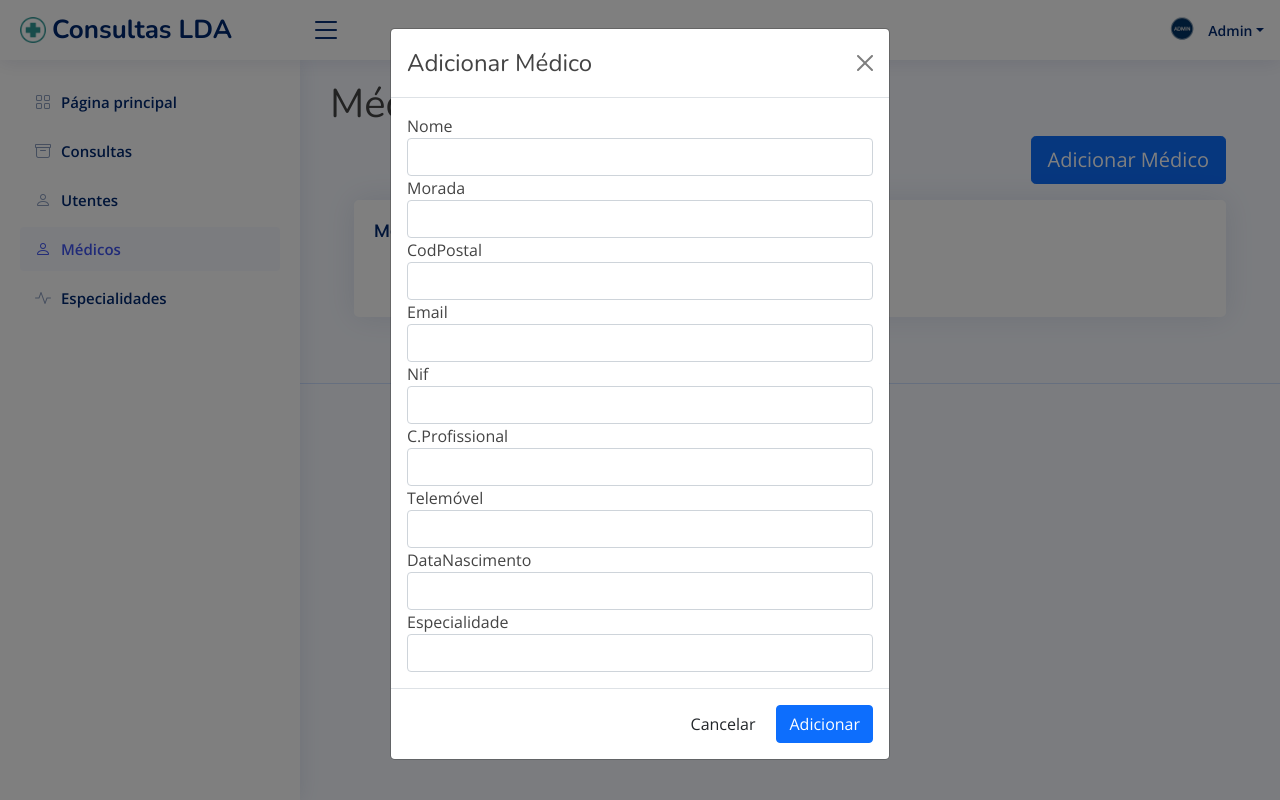
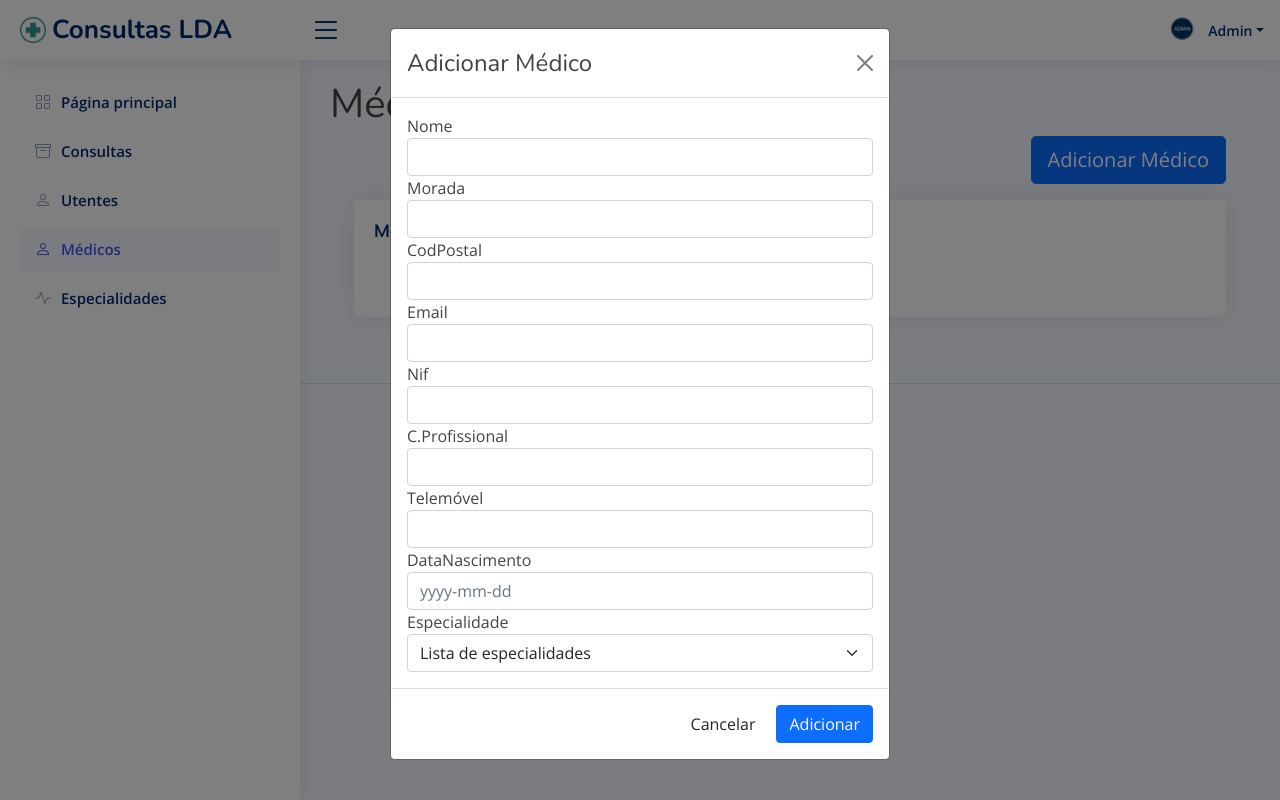
Before and after one commit to ptv1p3r/hm_frontend, a PHP site: page /v1/medicos.php in a window 1280 px wide, after a click on "Adicionar Médico". Run offline with PHP 8.4, Linux system fonts and the light colour scheme; some libraries are stand-ins or nearby versions.

Commit message:
medicos.php selectbox and especi. on table

```diff
--- a/medicos.php
+++ b/medicos.php
@@ -49,7 +49,6 @@
 
     <nav class="header-nav ms-auto">
       <ul class="d-flex align-items-center">
-
         <li class="nav-item d-block d-lg-none">
           <a class="nav-link nav-icon search-bar-toggle " href="#">
             <i class="bi bi-search"></i>
@@ -126,7 +125,6 @@
   </div><!-- End Page Title -->
 
     <section class="section">
-
       <div class="container">
         <div class="row">
           <div class="col-12 mb-3">
@@ -200,14 +198,14 @@
                 </div>
                 <div class="form-group">
                   <label>DataNascimento</label>
-                  <input type="text" id="datanascimento" name="datanascimento" class="form-control" required>
+                  <input type="text" id="datanascimento" name="datanascimento" class="form-control" placeholder="yyyy-mm-dd" required>
                 </div>
                 <div class="form-group">
                   <label>Especialidade</label>
-                  <!--<select id="idEspecialidade" name="idEspecialidade" class="idEspecialidade form-select" aria-label="Disabled select example" required>
-                    <option selected>Open this select menu</option>
-                  </select>-->
-                  <input type="text" id="idEspecialidade" name="idEspecialidade" class="form-control" required>
+                  <select id="idEspecialidade" name="idEspecialidade" class="idEspecialidade form-select" aria-label="Disabled select example" required>
+                    <option disabled selected>Lista de especialidades</option>
+                  </select>
+                  <!--<input type="text" id="idEspecialidade" name="idEspecialidade" class="form-control" required>-->
                 </div>
               </div>
               <div class="modal-footer">
@@ -261,14 +259,14 @@
                   </div>
                   <div class="form-group">
                     <label>DataNascimento</label>
-                    <input type="text" id="datanascimento" name="datanascimento" class="form-control" required>
+                    <input type="text" id="datanascimento" name="datanascimento" class="form-control" placeholder="yyyy-mm-dd" required>
                   </div>
                   <div class="form-group">
                     <label>Especialidade</label>
-                    <!--<select id="idEspecialidade" name="idEspecialidade" class="idEspecialidade update_idEspecialidade form-select" aria-label="Disabled select example" required>
-                    <option selected>Open this select menu</option>
-                  </select>-->
-                    <input type="text" id="idEspecialidade" name="idEspecialidade" class="form-control" required>
+                    <select id="idEspecialidade" name="idEspecialidade" class="idEspecialidade update_idEspecialidade form-select" aria-label="Disabled select example" required>
+                      <option disabled selected>Lista de especialidades</option>
+                    </select>
+                    <!--<input type="text" id="idEspecialidade" name="idEspecialidade" class="form-control" required>-->
                   </div>
                 </div>
               <div class="modal-footer">
@@ -338,7 +336,7 @@
 
     //call func to ajax list
     ListMedicos();
-    //ListEspecialidades()
+    ListEspecialidades();
 
     //CREATE
     $("#add_form").submit(function (event){
@@ -428,10 +426,11 @@ function ListMedicos(){
 
           var dataObject = [];
           for (var med of data.data) {
-            var temp = {id: "", Nome: "", Morada: "", CodPostal: "", Email: "", Nif: "", DataNascimento: "", Datecreate: "", Datemodify: ""};
+            var temp = {id: "", Nome: "", Especialidade: "", Morada: "", CodPostal: "", Email: "", Nif: "", DataNascimento: "", Datecreate: "", Datemodify: ""};
 
             temp.id = med.id;
             temp.Nome = med.nome;
+            getEspecialidadeByIDToTable(med.id_especialidade, function(output){ temp.Especialidade = output});
             temp.Morada = med.morada;
             temp.CodPostal = med.codpost;
             temp.Email = med.email;
@@ -506,8 +505,43 @@ function getMedicoByID(medico_id){
 function deleteMedicoByID(medico_id){
   var Form = document.forms['delete_form'];
   Form.elements["id"].value = medico_id;
+  var medname;
+  getMedicoName(medico_id, function(output){ medname = output});
+  document.getElementById("delete_form_message").innerHTML = "Deseja apagar medico '"+medname+"' de nº"+ medico_id;
+};
+//funçao AJAX para get medico by id
+function getMedicoName(medico_id, handleData){
+  $.ajax({
+    url: "http://localhost:5000/v1/medicos/" + medico_id,
+    dataType: 'json',
+    type: 'GET',
+    async: false,
+    success: function(data) {
+        console.log('getMedicoName ::', data);
+        handleData(data.data[0].nome);
+    },
+    error: function (err) {
+      console.log("AJAX error in request: " + JSON.stringify(err, null, 2));
+    }
+  });
+};
 
-  document.getElementById("delete_form_message").innerHTML = "Deseja apagar medico nº"+ medico_id;
+
+//funçao AJAX para get especialidade by id to table
+function getEspecialidadeByIDToTable(esp_id, handleData){
+  $.ajax({
+    url: "http://localhost:5000/v1/especialidades/" + esp_id,
+    dataType: 'json',
+    type: 'GET',
+    async: false,
+    success: function(data) {
+        console.log('getEspecialidadeByIDToTable ::', data);
+        handleData(data.data[0].nome);
+    },
+    error: function (err) {
+      console.log("AJAX error in request: " + JSON.stringify(err, null, 2));
+    }
+  });
 };
 
 //funcao generateTable medicos
@@ -525,21 +559,21 @@ function genTable(data){
 };
 
 //funcao mostra dados do medico no modal update
-function DataToModal(med) {
-  console.log('DataToModal ::',med);
+function DataToModal(data) {
+  console.log('DataToModal ::',data);
   var Form = document.forms['update_form'];
-  Form.elements["id"].value = med[0].id;
-  Form.elements["name"].value = med[0].nome;
-  Form.elements["address"].value = med[0].morada;
-  Form.elements["codpostal"].value = med[0].codpost;
-  Form.elements["email"].value = med[0].email;
-  Form.elements["nif"].value = med[0].nif;
-  /*Form.elements["phone"].value = med[0].telemovel;
-  Form.elements["cprofissional"].value = med[0].cprofissional;*/
-  Form.elements["datanascimento"].value = med[0].datanascimento;
+  Form.elements["id"].value = data[0].id;
+  Form.elements["name"].value = data[0].nome;
+  Form.elements["address"].value = data[0].morada;
+  Form.elements["codpostal"].value = data[0].codpost;
+  Form.elements["email"].value = data[0].email;
+  Form.elements["nif"].value = data[0].nif;
+  /*Form.elements["phone"].value = data[0].telemovel;
+  Form.elements["cprofissional"].value = data[0].cprofissional;*/
+  Form.elements["datanascimento"].value = data[0].datanascimento;
 
-  Form.elements["idEspecialidade"].value = med[0].id_especialidade;
-  //$(".update_idEspecialidade").val(data[0].id_especialidade);
+  //Form.elements["idEspecialidade"].value = data[0].id_especialidade;
+  $(".update_idEspecialidade").val(data[0].id_especialidade);
 };
 
 
```
